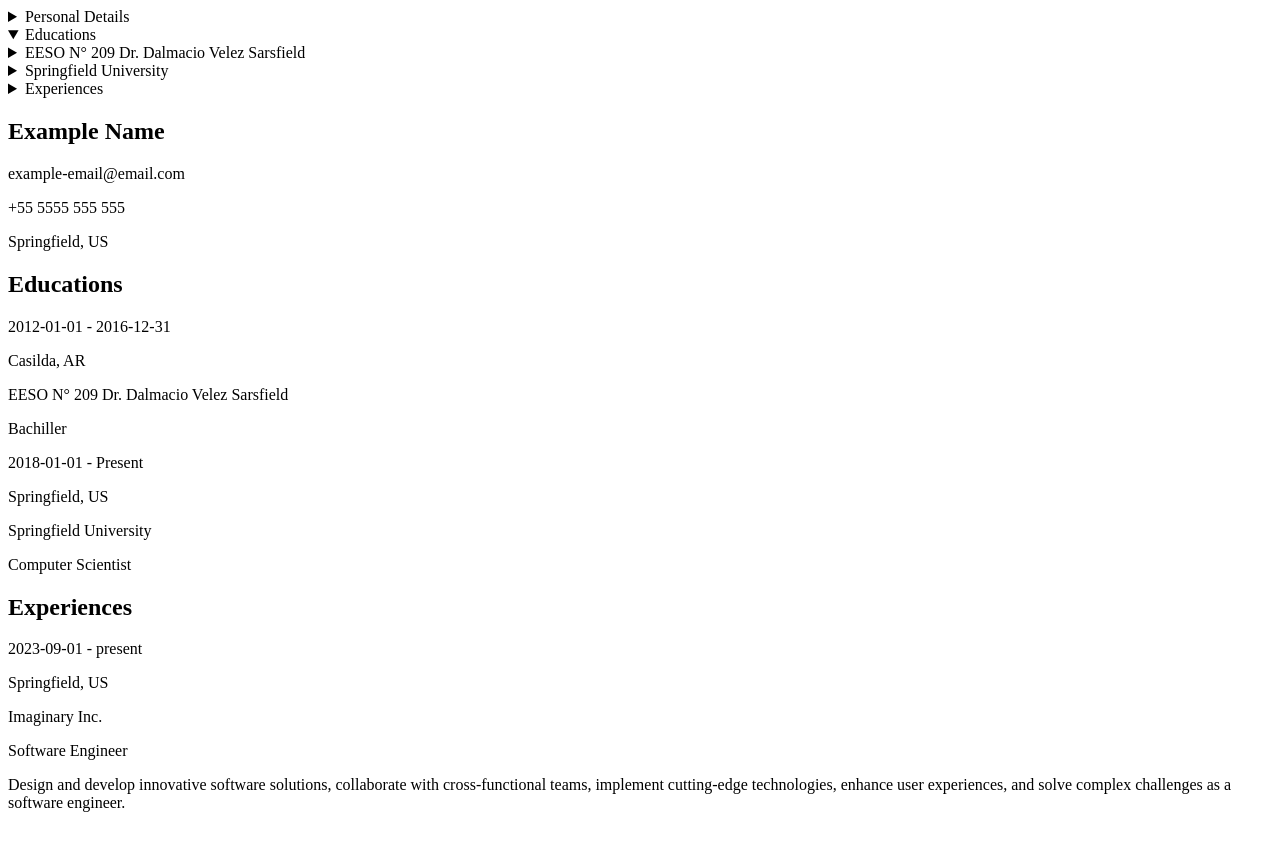
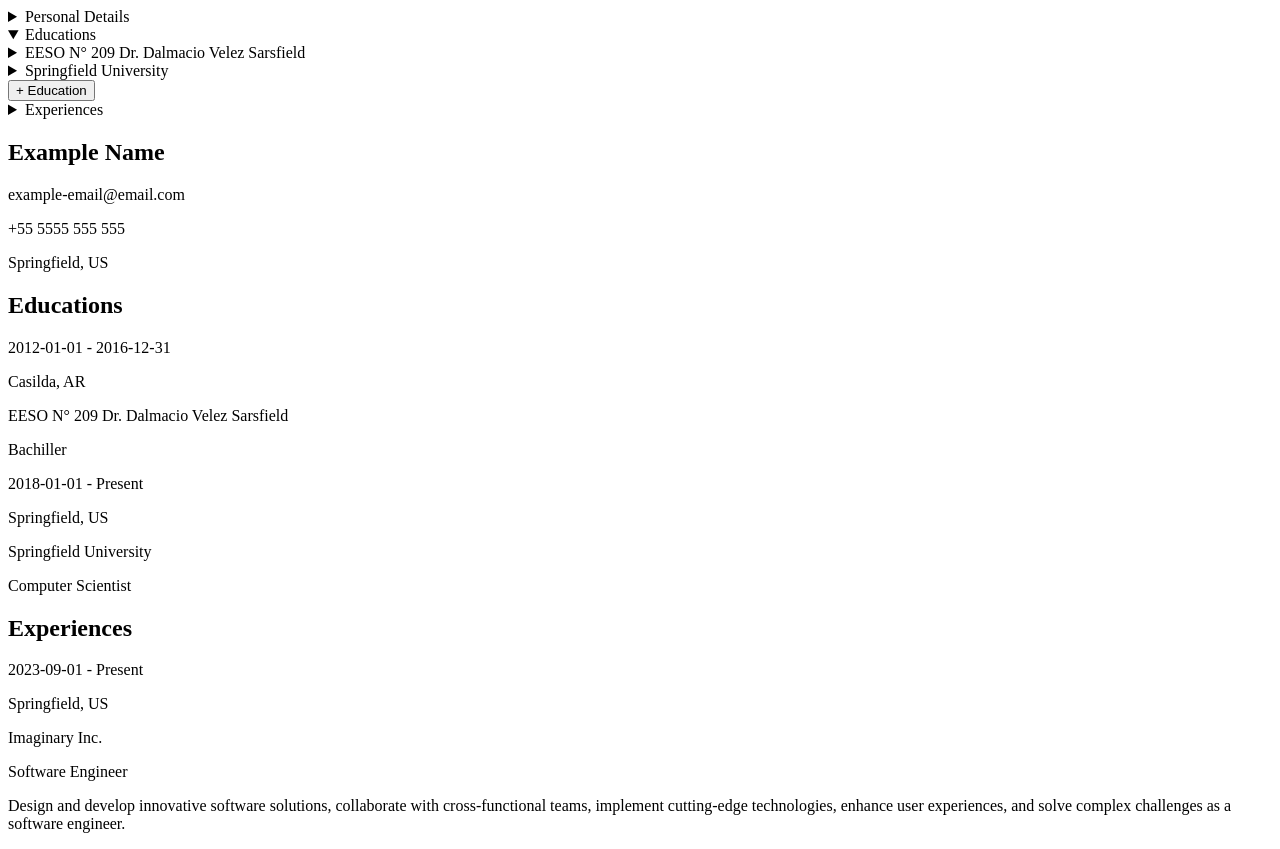
Before and after one commit to valentave/CV-Generator, a React (Vite) app: page / in a window 1280 px wide. Both pictures are taken after a click on the heading "Educations". Before the commit the page ends 828 px from the top, so only its background shows below. Built offline with nearby package versions, Linux system fonts and the light colour scheme.

Commit message:
Add function to add educations and experience

```diff
--- a/src/components/App.jsx
+++ b/src/components/App.jsx
@@ -37,7 +37,7 @@ function App() {
       location: 'Springfield, US',
       description: 'Design and develop innovative software solutions, collaborate with cross-functional teams, implement cutting-edge technologies, enhance user experiences, and solve complex challenges as a software engineer.',
       startDate: '2023-09-01',
-      endDate: 'present',
+      endDate: '',
       id: uuidv4(),
     },
   ])
@@ -97,6 +97,33 @@ function App() {
     setExperiences(updatedExperiences);
   }
 
+  function addEducation(){
+    const newEducation = {
+      degree: 'New Degree',
+      school: 'New School',
+      location: 'New City',
+      startDate: '',
+      endDate: '',
+      id: uuidv4(),
+    }
+
+    setEducations([...educations, newEducation]);
+  }
+
+  function addExperience(){
+    const newExperience = {
+      company: 'New Company',
+      position: 'New Position',
+      location: 'New City',
+      description: 'New Description',
+      startDate: '',
+      endDate: '',
+      id: uuidv4(),
+    }
+
+    setExperiences([...experiences, newExperience]);
+  }
+
   return (
     <>
     <div className='boxes-container'>
@@ -105,10 +132,12 @@ function App() {
         onChange = {handleDetailsInput} />
         <EducationsBox
           educations = {educations}
-          onChange = {handleEducationsInput}/>
+          onChange = {handleEducationsInput}
+          onClick = {addEducation}/>
         <ExperiencesBox
           experiences={experiences}
-          onChange = {handleExperiencesInput}/>
+          onChange = {handleExperiencesInput}
+          onClick = {addExperience}/>
     </div>
     <LivePreview
       personalData = {personalData}
--- a/src/components/EducationsBox.jsx
+++ b/src/components/EducationsBox.jsx
@@ -1,6 +1,6 @@
 import EducationItem from './EducationItem.jsx'
 
-function EducationsBox({educations, onChange}) {
+function EducationsBox({educations, onChange, onClick}) {
     return (
         <details className='inputs-box educations'>
             <summary className='box-title'>Educations</summary>
@@ -10,6 +10,9 @@ function EducationsBox({educations, onChange}) {
                     experience = {education}
                     onChange = {onChange} />
             ))}
+            <button
+            className='plus-button'
+            onClick = {onClick}>+ Education</button>
         </details>
     )
 }
--- a/src/components/ExperiencesBox.jsx
+++ b/src/components/ExperiencesBox.jsx
@@ -1,6 +1,6 @@
 import EducationItem from './ExperienceItem.jsx'
 
-function ExperiencesBox({experiences, onChange}) {
+function ExperiencesBox({experiences, onChange, onClick}) {
     return (
         <details className='inputs-box experiences'>
             <summary className='box-title'>Experiences</summary>
@@ -10,6 +10,9 @@ function ExperiencesBox({experiences, onChange}) {
                     experience = {experiences}
                     onChange = {onChange} />
             ))}
+            <button
+            className='plus-button'
+            onClick={onClick}>+ Experience</button>
         </details>
     )
 }
--- a/src/components/LiveEducationItem.jsx
+++ b/src/components/LiveEducationItem.jsx
@@ -2,7 +2,7 @@ function LiveEducationItem({item}) {
     return (
         <div className="education-item">
             <div className="first-column">
-                <p>{item.startDate} - {item.endDate ? item.endDate : "Present"}</p>
+                <p>{item.startDate ? item.startDate : "Present"} - {item.endDate ? item.endDate : "Present"}</p>
                 <p>{item.location}</p>
             </div>
             <div className="second-column">
--- a/src/components/LiveExperienceItem.jsx
+++ b/src/components/LiveExperienceItem.jsx
@@ -2,7 +2,7 @@ function LiveExperienceItem({item}) {
     return (
         <div className="experience-item">
             <div className="first-column">
-                <p>{item.startDate} - {item.endDate ? item.endDate : "Present"}</p>
+                <p>{item.startDate ? item.startDate : "Present"} - {item.endDate ? item.endDate : "Present"}</p>
                 <p>{item.location}</p>
             </div>
             <div className="second-column">
```
